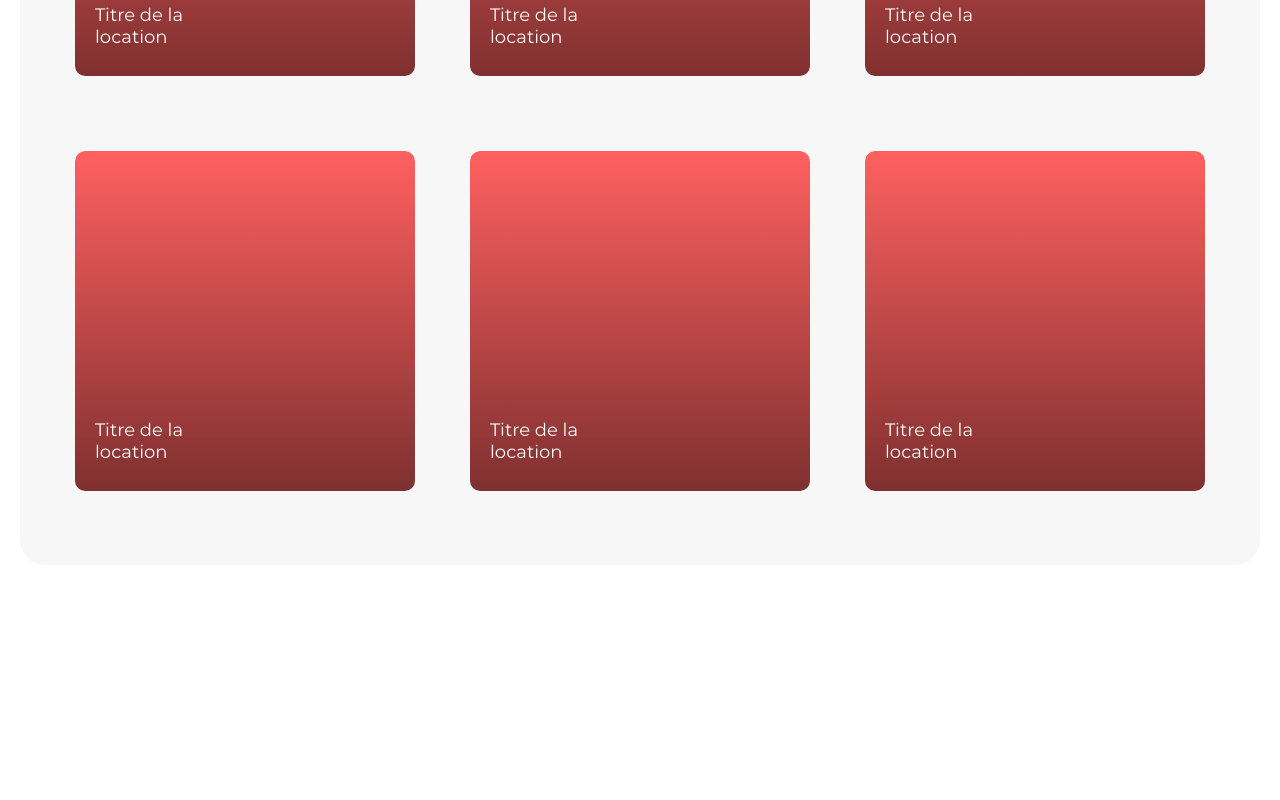
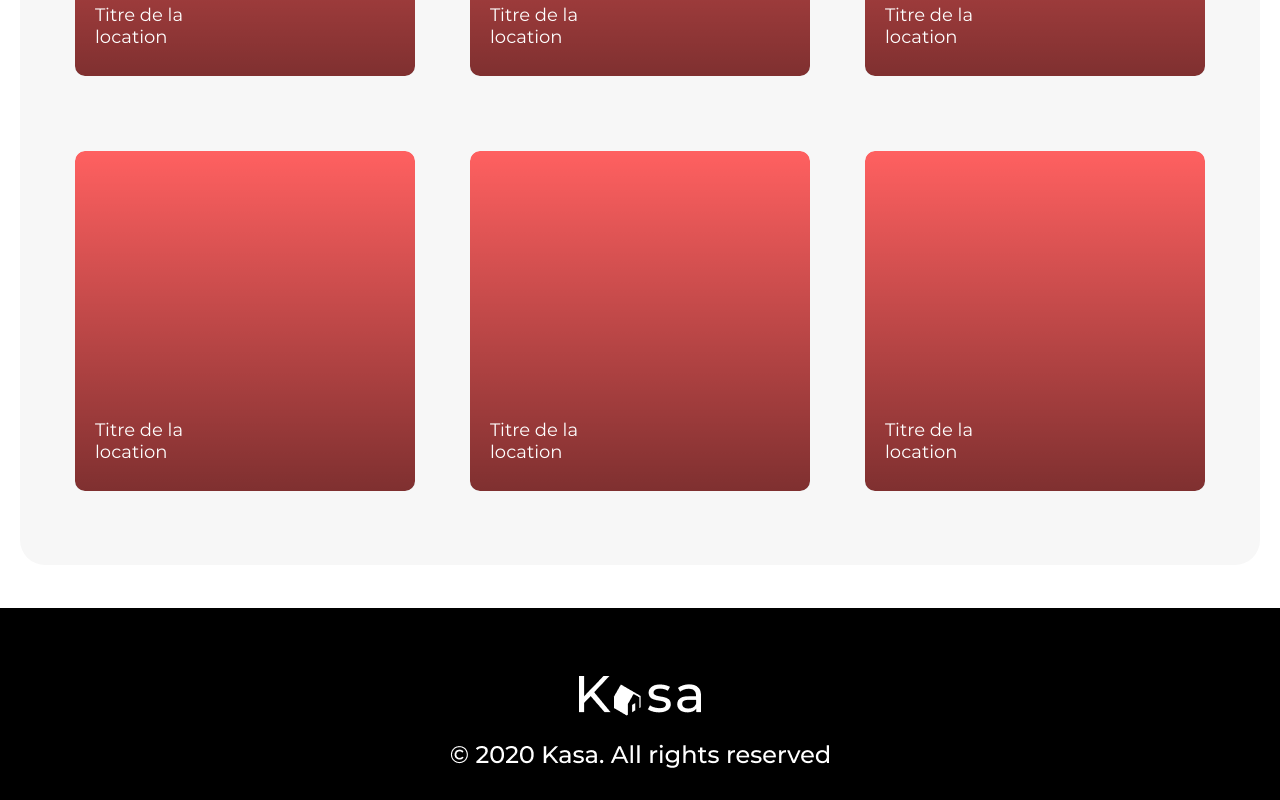
Before and after one commit to AmandaSrisourath/AmandaSrisourath_11_27072021, a React (Create React App) app: page / in a window 1280 px wide. Shown: the part 757-1557 px from the top of the page. Before the commit the page ends 1322 px from the top, so only its background shows below. Built offline with nearby package versions, Linux system fonts and the light colour scheme.

Commit message:
add footer

```diff
--- a/src/App.css
+++ b/src/App.css
@@ -73,9 +73,7 @@ a#about:active {
   border-radius: 25px;
   width: 1240px;
   height: 829px;
-  margin-left: auto;
-  margin-right: auto;
-  margin-top: 43px;
+  margin: 43px auto;
   padding-top: 56px;
 }
 
@@ -92,3 +90,17 @@ a#about:active {
   font-size: 18px;
   margin: 268px 20px 20px;
 }
+
+#footer {
+  background-color: black;
+  text-align: center;
+  padding-top: 68px;
+  padding-bottom: 28px;
+}
+
+#logo-footer {
+  display: block;
+  margin-left: auto;
+  margin-right: auto;
+  margin-bottom: 28px;
+}
--- a/src/Components/Footer.js
+++ b/src/Components/Footer.js
@@ -1,10 +1,13 @@
 import React from "react";
+import AllRights from "../Assets/© 2020 Kasa. All rights reserved.png";
+import logoFooter from "../Assets/logo-footer.png";
 
 class Footer extends React.Component {
     render() {
         return (
             <div id="footer">
-
+                <img id="logo-footer" src={logoFooter} />
+                <img src={AllRights} />
             </div>
         );
     }
--- a/src/Pages/Home/index.js
+++ b/src/Pages/Home/index.js
@@ -1,6 +1,7 @@
 import React from "react";
 import Header from "../../Components/Header";
 import Location from "./Location";
+import Footer from "../../Components/Footer";
 
 class Home extends React.Component {
     render() {
@@ -20,6 +21,8 @@ class Home extends React.Component {
                     <Location />
                     <Location />
                 </div>
+
+                <Footer />
             </div>
         );
     }
```
Also changed, not shown: src/Assets/logo-footer.png (added), src/Assets/© 2020 Kasa. All rights reserved.png (added).
